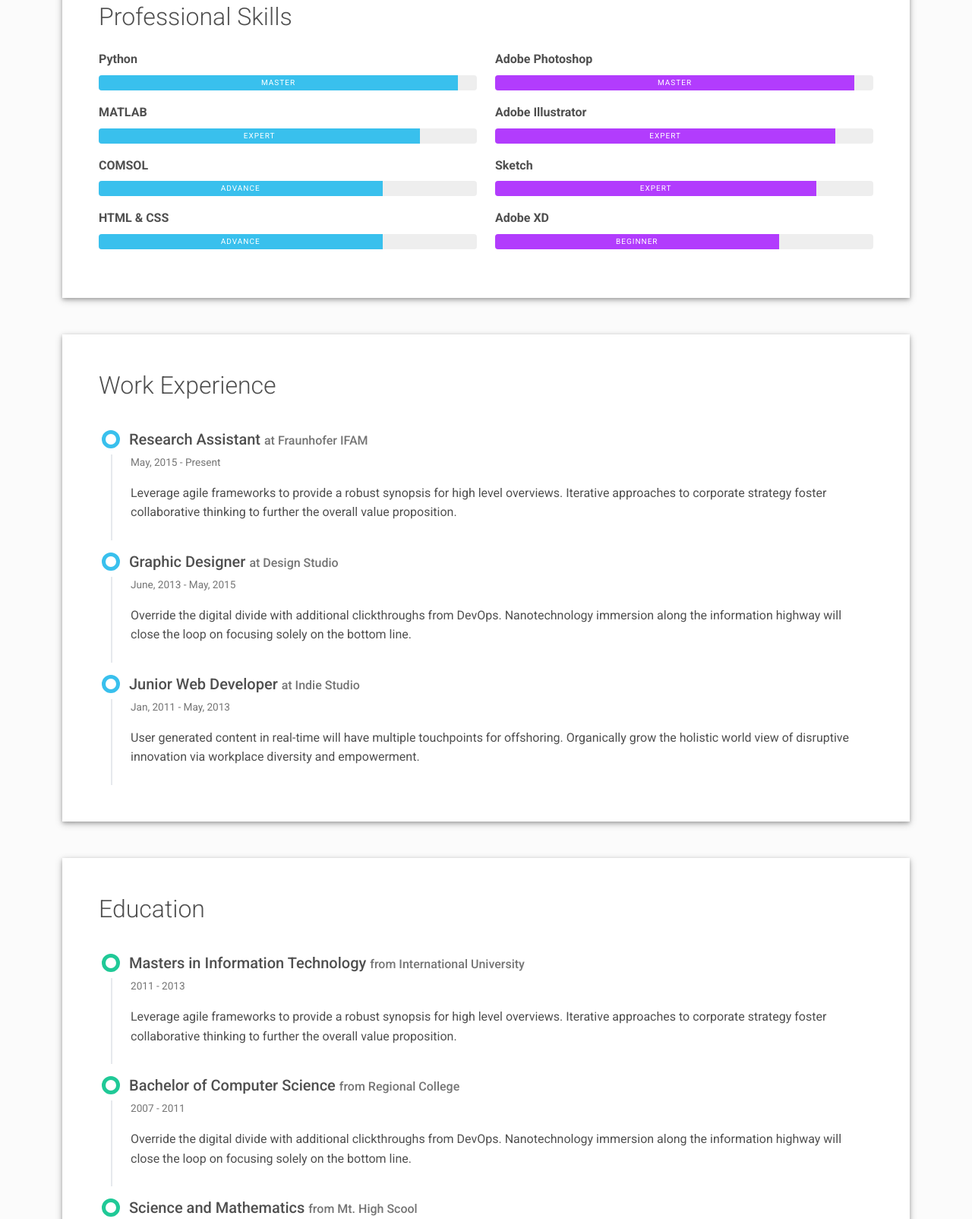
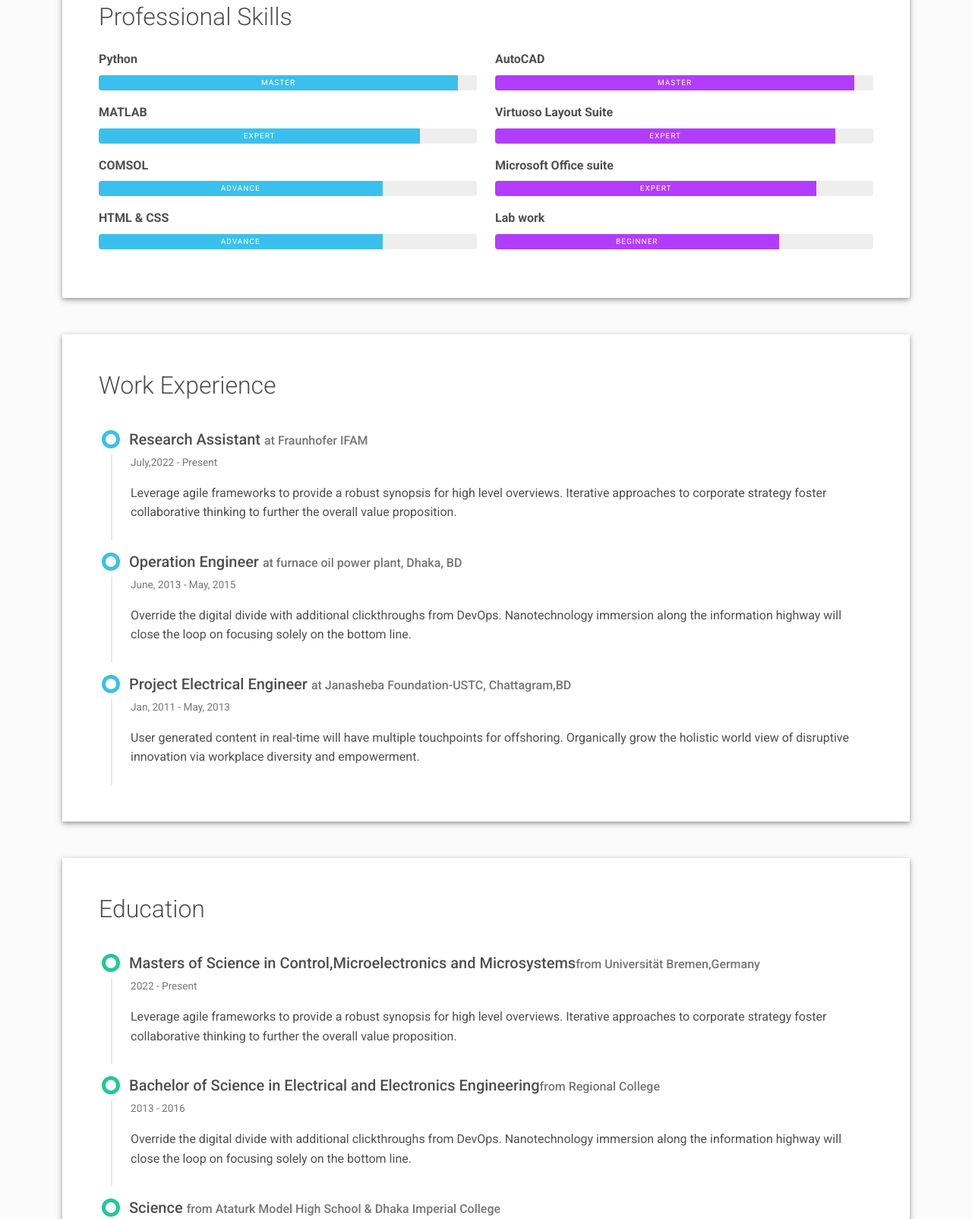
Before and after one commit to Azizabdultushar/azizabdultushar.github.io, a plain HTML site: page index.html in a window 1280 px wide. Shown: the part 1113-2717 px from the top of the page at 76% size. Drawn offline with Linux system fonts and the light colour scheme.

Commit message:
Update index.html

```diff
--- a/index.html
+++ b/index.html
@@ -160,22 +160,22 @@
           </div>
         </div>
         <div class="col-md-6">
-          <div class="mb-3"><span class="fw-bolder">Adobe Photoshop</span>
+          <div class="mb-3"><span class="fw-bolder">AutoCAD</span>
             <div class="progress my-2 rounded" style="height: 20px">
               <div class="progress-bar bg-secondary" role="progressbar" data-aos="zoom-in-right" data-aos-delay="400" data-aos-anchor=".skills-section" style="width: 95%" aria-valuenow="95" aria-valuemin="0" aria-valuemax="100">Master</div>
             </div>
           </div>
-          <div class="mb-3"><span class="fw-bolder">Adobe Illustrator</span>
+          <div class="mb-3"><span class="fw-bolder">Virtuoso Layout Suite</span>
             <div class="progress my-2 rounded" style="height: 20px">
               <div class="progress-bar bg-secondary" role="progressbar" data-aos="zoom-in-right" data-aos-delay="400" data-aos-anchor=".skills-section" style="width: 90%" aria-valuenow="90" aria-valuemin="0" aria-valuemax="100">Expert</div>
             </div>
           </div>
-          <div class="mb-3"><span class="fw-bolder">Sketch</span>
+          <div class="mb-3"><span class="fw-bolder">Microsoft Office suite</span>
             <div class="progress my-2 rounded" style="height: 20px">
               <div class="progress-bar bg-secondary" role="progressbar" data-aos="zoom-in-right" data-aos-delay="500" data-aos-anchor=".skills-section" style="width: 85%" aria-valuenow="85" aria-valuemin="0" aria-valuemax="100">Expert</div>
             </div>
           </div>
-          <div class="mb-3"><span class="fw-bolder">Adobe XD</span>
+          <div class="mb-3"><span class="fw-bolder">Lab work</span>
             <div class="progress my-2 rounded" style="height: 20px">
               <div class="progress-bar bg-secondary" role="progressbar" data-aos="zoom-in-right" data-aos-delay="600" data-aos-anchor=".skills-section" style="width: 75%" aria-valuenow="75" aria-valuemin="0" aria-valuemax="100">Beginner</div>
             </div>
@@ -193,13 +193,13 @@
             <div class="h5">Research Assistant <span class="text-muted h6">at Fraunhofer IFAM</span></div>
           </div>
           <div class="timeline-body px-4 pb-4">
-            <div class="text-muted text-small mb-3">May, 2015 - Present</div>
+            <div class="text-muted text-small mb-3">July,2022 - Present</div>
             <div>Leverage agile frameworks to provide a robust synopsis for high level overviews. Iterative approaches to corporate strategy foster collaborative thinking to further the overall value proposition.</div>
           </div>
         </div>
         <div class="timeline-card timeline-card-info" data-aos="fade-in" data-aos-delay="200">
           <div class="timeline-head px-4 pt-3">
-            <div class="h5">Graphic Designer <span class="text-muted h6">at Design Studio</span></div>
+            <div class="h5">Operation Engineer <span class="text-muted h6">at furnace oil power plant, Dhaka, BD</span></div>
           </div>
           <div class="timeline-body px-4 pb-4">
             <div class="text-muted text-small mb-3">June, 2013 - May, 2015</div>
@@ -208,7 +208,7 @@
         </div>
         <div class="timeline-card timeline-card-info" data-aos="fade-in" data-aos-delay="400">
           <div class="timeline-head px-4 pt-3">
-            <div class="h5">Junior Web Developer <span class="text-muted h6">at Indie Studio</span></div>
+            <div class="h5">Project Electrical Engineer <span class="text-muted h6">at Janasheba Foundation-USTC, Chattagram,BD</span></div>
           </div>
           <div class="timeline-body px-4 pb-4">
             <div class="text-muted text-small mb-3">Jan, 2011 - May, 2013</div>
@@ -224,25 +224,25 @@
       <div class="timeline">
         <div class="timeline-card timeline-card-success" data-aos="fade-in" data-aos-delay="0">
           <div class="timeline-head px-4 pt-3">
-            <div class="h5">Masters in Information Technology <span class="text-muted h6">from International University</span>          </div>
+            <div class="h5">Masters of Science in Control,Microelectronics and Microsystems<span class="text-muted h6">from Universität Bremen,Germany</span>          </div>
           </div>
           <div class="timeline-body px-4 pb-4">
-            <div class="text-muted text-small mb-3">2011 - 2013</div>
+            <div class="text-muted text-small mb-3">2022 - Present</div>
             <div>Leverage agile frameworks to provide a robust synopsis for high level overviews. Iterative approaches to corporate strategy foster collaborative thinking to further the overall value proposition.</div>
           </div>
         </div>
         <div class="timeline-card timeline-card-success" data-aos="fade-in" data-aos-delay="200">
           <div class="timeline-head px-4 pt-3">
-            <div class="h5">Bachelor of Computer Science <span class="text-muted h6">from Regional College</span>          </div>
+            <div class="h5">Bachelor of Science in Electrical and Electronics Engineering<span class="text-muted h6">from Regional College</span>          </div>
           </div>
           <div class="timeline-body px-4 pb-4">
-            <div class="text-muted text-small mb-3">2007 - 2011</div>
+            <div class="text-muted text-small mb-3">2013 - 2016</div>
             <div>Override the digital divide with additional clickthroughs from DevOps. Nanotechnology immersion along the information highway will close the loop on focusing solely on the bottom line.</div>
           </div>
         </div>
         <div class="timeline-card timeline-card-success" data-aos="fade-in" data-aos-delay="400">
           <div class="timeline-head px-4 pt-3">
-            <div class="h5">Science and Mathematics <span class="text-muted h6">from Mt. High Scool</span>          </div>
+            <div class="h5">Science <span class="text-muted h6">from Ataturk Model High School & Dhaka Imperial College</span>          </div>
           </div>
           <div class="timeline-body px-4 pb-4">
             <div class="text-muted text-small mb-3">1995 - 2007</div>
```
